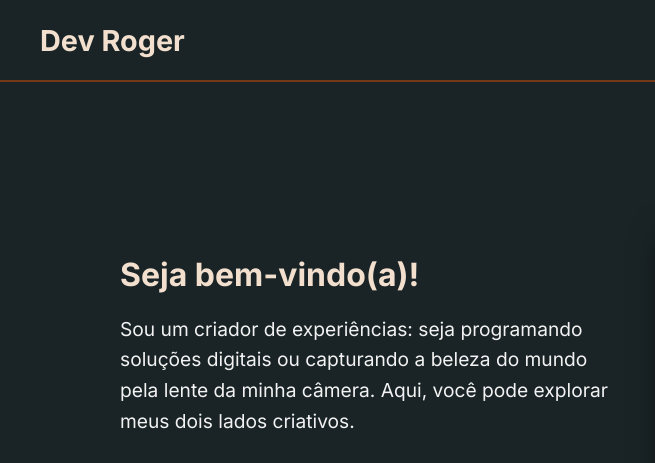
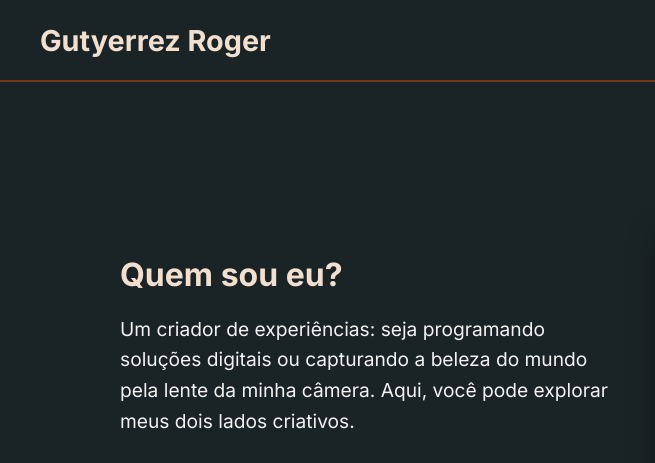
Before and after one commit to GutyerrezRoger/Dev-e-fotogafo, a plain HTML site: page index.html in a window 1280 px wide. Shown: the top 463 px of the page, 0-655 px from the left. Drawn offline with Linux system fonts and the light colour scheme.

Commit message:
Update index.html
Mudanças de termos

```diff
--- a/index.html
+++ b/index.html
@@ -3,21 +3,21 @@
 <head>
   <meta charset="UTF-8" />
   <meta name="viewport" content="width=device-width, initial-scale=1.0"/>
-  <title>Dev Roger | Portfólio</title>
+  <title>Gutyerrez Roger | Portfólio</title>
   <link rel="icon" href="favicon.ico" />
   <link rel="stylesheet" href="style.css" />
   <link href="https://fonts.googleapis.com/css2?family=Inter:wght@400;700&display=swap" rel="stylesheet">
 </head>
 <body>
   <header>
-    <h1>Dev Roger</h1>
+    <h1>Gutyerrez Roger</h1>
     <a href="https://wa.me/5581985723833" target="_blank" class="btn-contato">Contato</a>
   </header>
 
   <main class="container">
     <section class="texto">
-      <h2>Seja bem-vindo(a)!</h2>
-      <p>Sou um criador de experiências: seja programando soluções digitais ou capturando a beleza do mundo pela lente da minha câmera. Aqui, você pode explorar meus dois lados criativos.</p>
+      <h2>Quem sou eu?</h2>
+      <p>Um criador de experiências: seja programando soluções digitais ou capturando a beleza do mundo pela lente da minha câmera. Aqui, você pode explorar meus dois lados criativos.</p>
       <div class="botoes">
         <a href="dev.html" class="btn btn-dev">Explorar meu lado Dev 💻</a>
         <a href="foto.html" class="btn btn-foto">Explorar meu lado Fotógrafo 📸</a>
```
